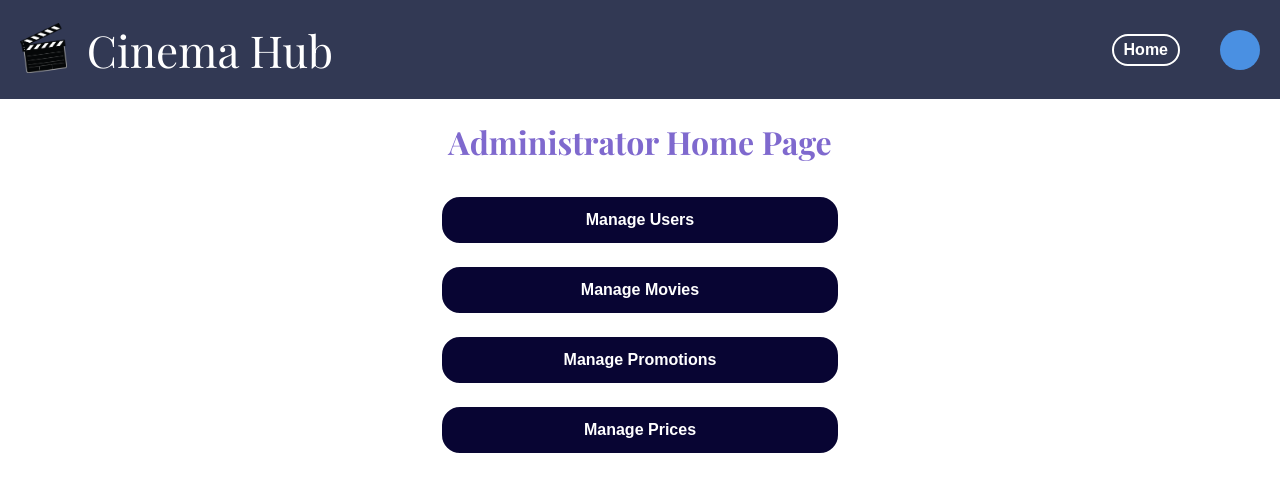
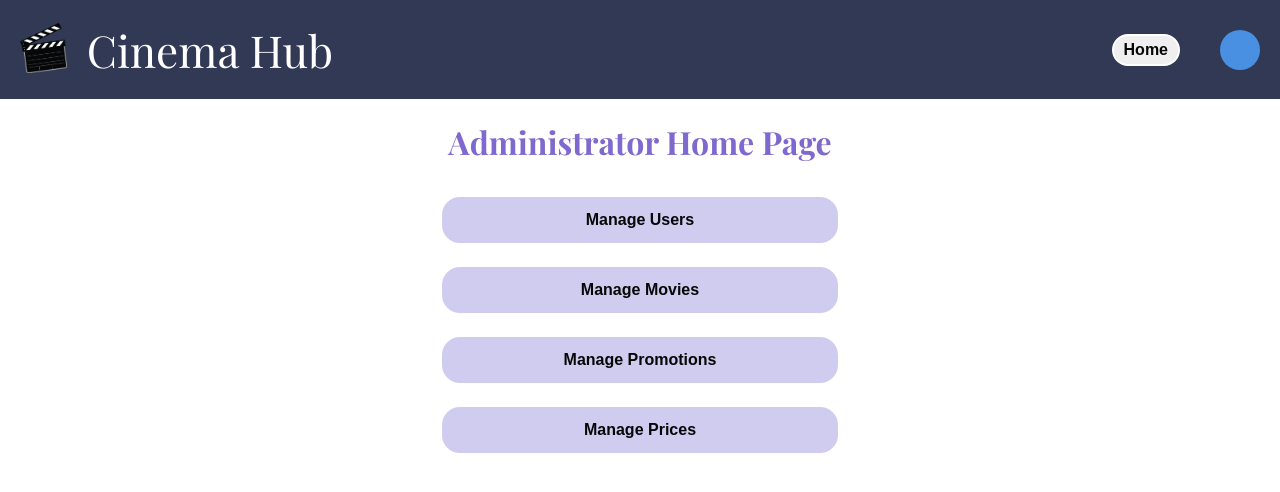
Before and after one commit to LingalaRohith/Movie_frontend, a React (Create React App) app: page /admin in a window 1280 px wide. Shown: the top 492 px of the page. Built offline with nearby package versions, Linux system fonts and the light colour scheme; no server answers; sample sign-in values are in the browser's storage; a web font is replaced by a local one.

Commit message:
changed button color

```diff
--- a/src/components/admin.css
+++ b/src/components/admin.css
@@ -14,7 +14,7 @@
 
 .admin button {
     margin: 10px;
-    background-color: #080533;
+    background-color: #cfccf0;
     height: 50px;
     width: 400px;
 
--- a/src/components/header.css
+++ b/src/components/header.css
@@ -35,16 +35,15 @@ button {
   padding: 10px 20px; /* Increased button padding */
   margin-left: 10px; /* Increased button margin */
   font-weight: 700;
-  color: rgb(255, 255, 255); /* Updated font color */
+  color: rgb(7, 7, 7); /* Updated font color */
   font-size: 16px; /* Updated font size */
   border-radius: 20px;
   transition: background-color 0.3s;
-  background-color: transparent; /* Removed default button background */
   border: 2px solid #fff; /* Added border */
 }
 
 button:hover {
-  background-color: #081752;
+  background-color: #a4aed6;
   color: #081752; /* Updated font color on hover */
 }
 
```
